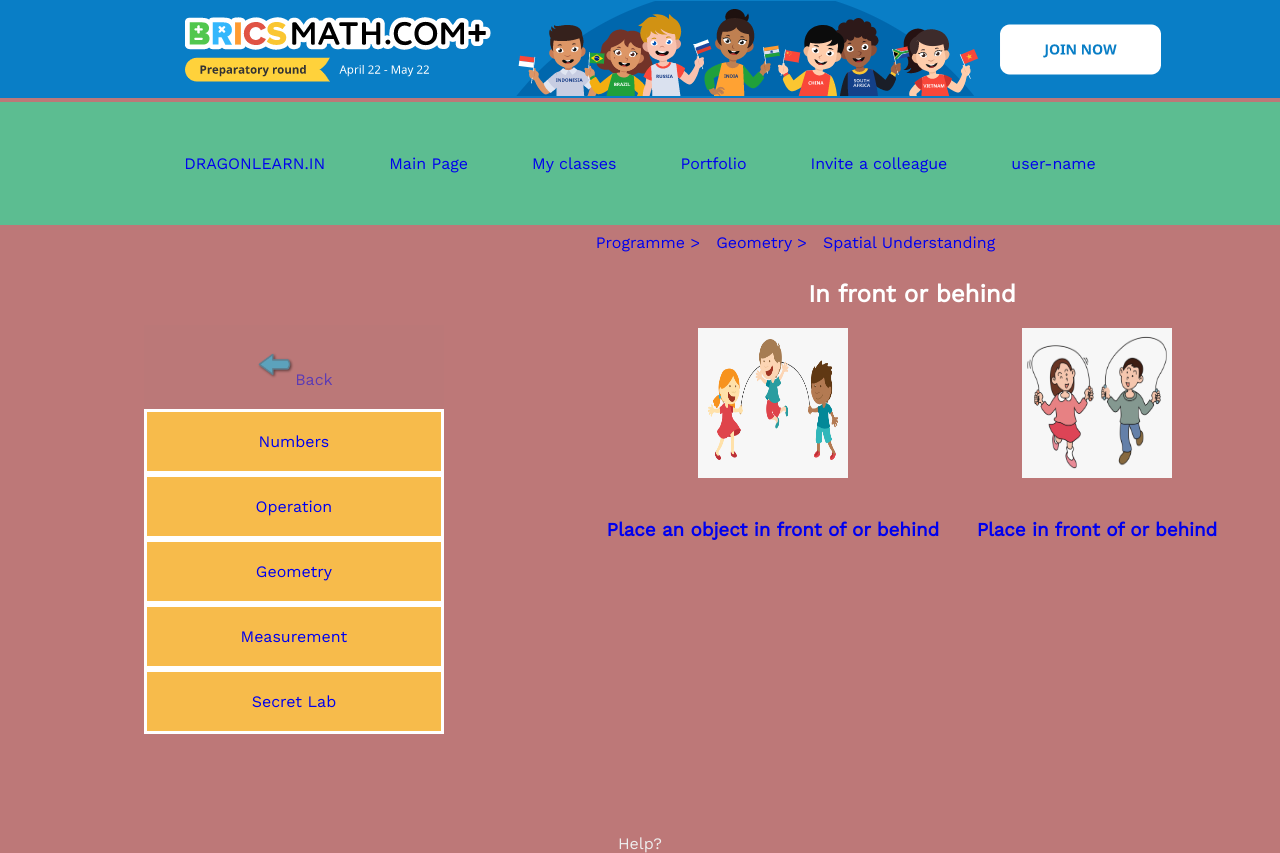
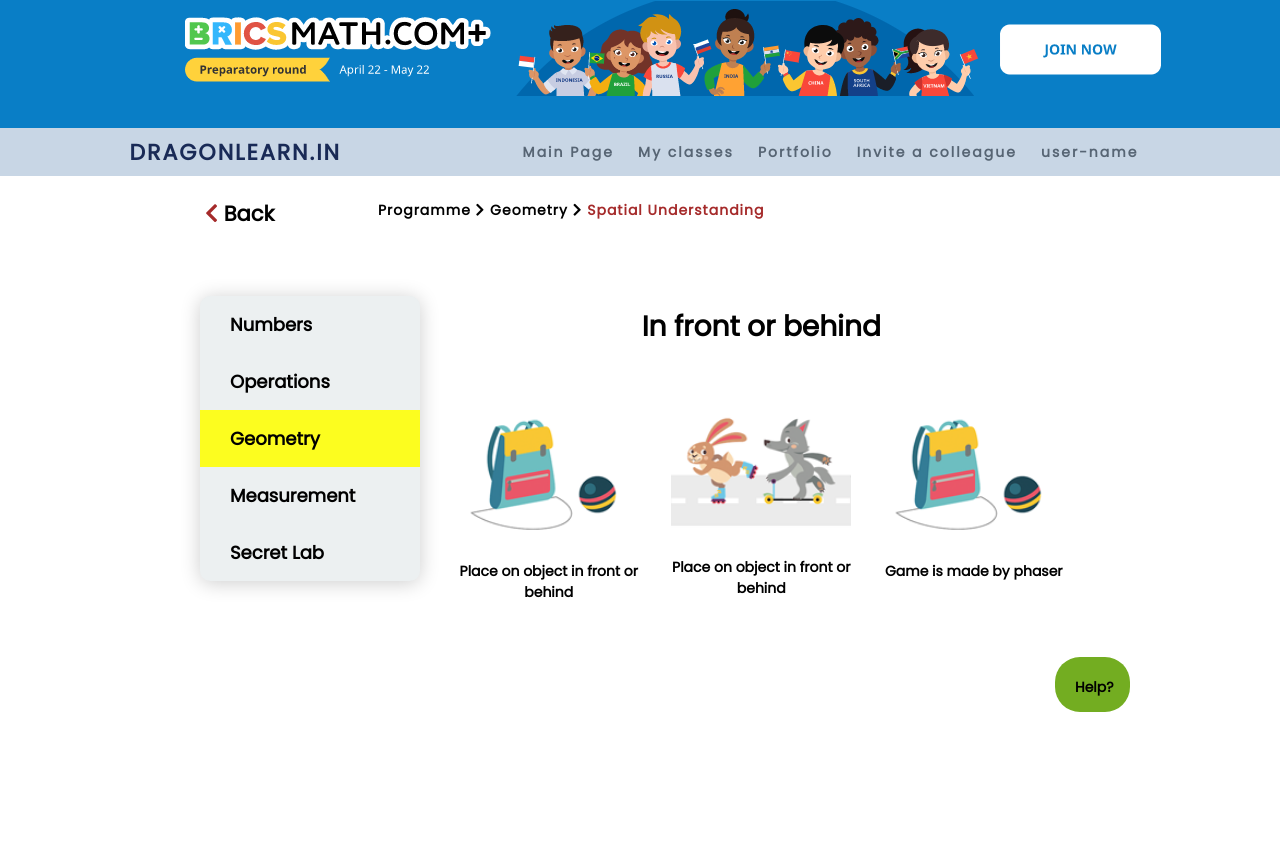
Before and after one commit to tuanthanh-nguyen/InfrontOf_Behind-Dragonlearn.in, a plain HTML site: page index.html in a window 1280 px wide. Shown: the top 853 px of the page. After the commit the page ends 800 px from the top, so only its background shows below. Drawn offline with nearby package versions, Linux system fonts and the light colour scheme.

Commit message:
fix index

```diff
--- a/index.html
+++ b/index.html
@@ -1,61 +1,100 @@
 <!DOCTYPE html>
+<html lang="en">
 <head>
+    <link href="outline/css/all.css" rel="stylesheet">
+    <link href="https://fonts.googleapis.com/css?family=Poppins&display=swap" rel="stylesheet">
     <meta charset="UTF-8">
     <meta name="viewport" content="width=device-width, initial-scale=1.0">
-        <title>In Front or Behind</title>
-        <link rel="stylesheet" type="text/css" href="style.css">
+    <meta http-equiv="X-UA-Compatible" content="ie=edge">
+
+    <link href="./style2.css" rel="stylesheet">
+    <title>Education web-site for children</title>
 </head>
 <body>
-        <div id="top">
+    <!--banner-->
+    <div class="banner">
         <a href="#"><img src="image/banner.png" id="banner"></a>
     </div>
-
-        <div class="container">
-            <header>
+    <!--banner-->
+    <!--navbar-->
     <nav>
-                    <ul class="nav">
-                        <li style = "color:black;font-style:bold;"><a href="#">DRAGONLEARN.IN</a></li>
+        <div class="logo">
+            <a href="#"><h4>DRAGONLEARN.IN</h4></a>
+        </div>
+        <ul class="nav-links">
             <li><a href="#">Main Page</a></li>
             <li><a href="#">My classes</a></li>
             <li><a href="#">Portfolio</a></li>
             <li><a href="#">Invite a colleague</a></li>
             <li><a href="#">user-name</a></li>
+        </ul>
+
     </nav>
-            </header>
-
-            <section>
-                <div class="sidebar" >
+    <!--navbar-->
+    <!--content-->
+    <div class="container">
+        <!--navigation-->
+        <div class="navigation">
+            <div class="back">
+                <a href="#"><h2><i class="fas fa-chevron-left"  style="color: brown;"></i> Back </h2></a>
+            </div>
+            <div class="navigate">
+                <h4><a href="#">Programme</a> <i class="fas fa-chevron-right"></i> <a href="#">Geometry</a> <i class="fas fa-chevron-right"></i> <a href="" style="color: brown;">Spatial Understanding</a></h4>
+            </div>
+        </div>
+        <!--navigation-->
+        <!--content-->
+        <div class="page-content">
+            <!--menu-->
+            <div class="menu">
+                <div class="menu-table">
                     <ul>
-                        <li><a href="#">
-                            <img src="image/back_icon.png" alt="back icon " class="back-logo">Back
-                        </a></li>
                         <li><a href="#">Numbers</a></li>
-                        <li><a href="#">Operation</a></li>
-                        <li><a href="#">Geometry</a></li>
+                        <li><a href="#">Operations</a></li>
+                        <li class="chosing"><a href="#">Geometry</a></li>
                         <li><a href="#">Measurement</a></li>
                         <li><a href="#">Secret Lab</a></li>
                     </ul>
                 </div>
-                <div class="main">
-                    <ul class="nav-bar">
-                        <li><a href="#">Programme  ></a></li>
-                        <li><a href="#">Geometry  ></a></li>
-                        <li><a href="#">Spatial Understanding</a></li>
-                    </ul>
-                    <main>
-                        <h2>In front or behind</h2>
-                        <ul class="game-on">
-                            <li><a href="demopage.html"><img src="image/game_demo_pic.png" alt="game demo pic" class="game-demo-pic"></a><h3><a href="demopage.html">Place an object in front of or behind</a></h3></li>
-                            <li><a href="demopage.html"><img src="image/game_play.png" alt="game play pic" class="game-play-pic"></a><h3><a href="demopage.html">Place in front of or behind</a></h3></li>
-
-                        </ul>
-                    </main>
             </div>
-            </section>
-
+            <!--menu-->
+            <!--Games-->
+            <div class="games">
+                <h1>In front or behind</h1>
+                <div class="list-games">
+                    <div class="game">
+                        <a href="../game 1/game_1.html">
+                            <img style="float: right;padding:5px 5px 5px 5px" src="image/item.png">
+                        </a>
+                        <div class="game-content">
+                            <a href="game 1/game_1.html">Place on object in front or behind</a>
+                        </div>
+                    </div>
+                    <div class="game">
+                        <a href="#">
+                            <img src="image/1439-f927d988cc80e09972fbe7b419d658d3.png">
+                        </a>
+                        <div class="game-content">
+                            <a href="#">Place on object in front or behind</a>
+                        </div>
+                    </div>
+                    <div class="game">
+                        <a href="demopage.html">
+                            <img style="float: right;padding:5px 5px 5px 5px" src="image/item.png">
+                        </a>
+                        <div class="game-content">
+                            <a href="demopage.html">Game is made by phaser</a>
+                        </div>
+                    </div>
+                </div>
+            </div>
+            <!--Games-->
+        </div>
+        <!--content-->
+    </div>
+    <!--content-->
     <footer>
-                <a href="#">Help?</a>
+        <p id="rcorners1" style="text-align: center;"><a href="#">Help?</a></p>
     </footer>
-        </div>
 </body>
 </html>
--- /dev/null
+++ b/outline/index.html
@@ -0,0 +1,61 @@
+<!DOCTYPE html>
+    <head>
+        <meta charset="UTF-8">
+        <meta name="viewport" content="width=device-width, initial-scale=1.0">
+        <title>In Front or Behind</title>
+        <link rel="stylesheet" type="text/css" href="style.css">
+    </head>
+    <body>
+        <div id="top">
+            <a href="#"><img src="image/banner.png" id="banner"></a>
+        </div>
+
+        <div class="container">
+            <header>
+                <nav>
+                    <ul class="nav">
+                        <li style = "color:black;font-style:bold;"><a href="#">DRAGONLEARN.IN</a></li>
+                        <li><a href="#">Main Page</a></li>
+                        <li><a href="#">My classes</a></li>
+                        <li><a href="#">Portfolio</a></li>
+                        <li><a href="#">Invite a colleague</a></li>
+                        <li><a href="#">user-name</a></li>
+                </nav>
+            </header>
+
+            <section>
+                <div class="sidebar" >
+                    <ul>
+                        <li><a href="#">
+                            <img src="image/back_icon.png" alt="back icon " class="back-logo">Back
+                        </a></li>
+                        <li><a href="#">Numbers</a></li>
+                        <li><a href="#">Operation</a></li>
+                        <li><a href="#">Geometry</a></li>
+                        <li><a href="#">Measurement</a></li>
+                        <li><a href="#">Secret Lab</a></li>
+                    </ul>
+                </div>
+                <div class="main">
+                    <ul class="nav-bar">
+                        <li><a href="#">Programme  ></a></li>
+                        <li><a href="#">Geometry  ></a></li>
+                        <li><a href="#">Spatial Understanding</a></li>
+                    </ul>
+                    <main>
+                        <h2>In front or behind</h2>
+                        <ul class="game-on">
+                            <li><a href="demopage.html"><img src="image/game_demo_pic.png" alt="game demo pic" class="game-demo-pic"></a><h3><a href="demopage.html">Place an object in front of or behind</a></h3></li>
+                            <li><a href="demopage.html"><img src="image/game_play.png" alt="game play pic" class="game-play-pic"></a><h3><a href="demopage.html">Place in front of or behind</a></h3></li>
+
+                        </ul>
+                    </main>
+                </div>
+            </section>
+
+            <footer>
+                <a href="#">Help?</a>
+            </footer>
+        </div>
+    </body>
+</html>
--- /dev/null
+++ b/style2.css
@@ -0,0 +1,217 @@
+body {
+    padding: 0px;
+    margin: 0px;
+    font-size: 14px;
+    font-family: 'Poppins', sans-serif;
+}
+
+#rcorners1 {
+    position: absolute;
+    border-radius: 25px;
+    background: #73AD21;
+    padding: 20px;
+    width: 35px;
+    height: 15px;
+    right: 150px;
+}
+#rcorners1 a{
+    text-decoration: none;
+    font-weight: bold;
+    color: black;
+
+}
+
+#rcorners1 a:hover {
+    color: #563ce7;
+    transition: 0.3s;
+}
+
+.logo {
+    color: #192a56;
+    text-transform: uppercase;
+    letter-spacing: 2px;
+    font-size: 22px;
+}
+
+.logo a{
+    color: #192a56;
+    text-decoration: none;
+}
+
+.banner {
+    width: 100%;
+    height: 16vh;
+    background:#097ec6;
+    text-align: center;
+    background-size: 100% 100%;
+    background-position: center;
+}
+
+nav {
+    display: flex;
+    height: 6vh;
+    background: #c8d6e5;
+    align-content: center;
+    align-items: center;
+    justify-content: space-evenly;
+    font-family: 'Poppins', sans-serif;
+}
+
+.nav-links {
+    display: flex;
+    justify-content: space-around;
+    width: 50%;
+}
+
+.nav-links li {
+    list-style: none;
+}
+
+.nav-links a {
+    color: #576574;
+    text-decoration: none;
+    letter-spacing: 2px;
+    font-weight: bold;
+    font-size: 14px;
+}
+
+.burger {
+    display: none;
+    cursor: pointer;
+}
+
+.burger div {
+    width: 25px;
+    height: 3px;
+    background-color: #273c75;
+    margin: 5px;
+    transition: all 0.3s ease;
+}
+
+.container {
+    padding: 0px 200px;
+}
+
+
+.nav-active {
+    transform: translateX(0%);
+}
+
+
+
+.toggle .line1 {
+    transform: rotate(-45deg) translate(-5px, 6px);
+}
+.toggle .line2 {
+    opacity: 0;
+}
+.toggle .line3 {
+    transform: rotate(45deg) translate(-5px, -6px);
+}
+
+.navigation {
+    padding: 5px;
+    display: flex;
+}
+
+.navigation a {
+    text-decoration: none;
+    color: black;
+}
+
+.navigation .back {
+    flex-grow: 1;
+}
+
+.navigate {
+    flex-grow: 3;
+    letter-spacing: 1px;
+}
+
+.page-content {
+    padding: 30px 0;
+    display: flex;
+}
+
+.menu {
+    flex-grow: 1;
+    padding: 0px;
+}
+
+.menu-table {
+    width: 220px;
+    border-radius: 10px;
+    padding: 0px;
+    box-shadow: 0 2px 20px rgba(0,0,0,0.2);
+    background: #ecf0f1;
+}
+
+.menu-table ul {
+    padding: 0px 0px;
+}
+
+.menu-table li {
+    list-style: none;
+    padding: 15px 30px;
+    font-size: 18px;
+    font-weight: bold;
+
+}
+
+.menu-table a {
+    text-decoration: none;
+    color: black;
+}
+
+.menu-table a:hover {
+    color: #e74c3c;
+    transition: 0.2s;
+}
+
+.menu-table .chosing {
+    background:rgba(255, 255, 0, 0.87);
+}
+
+.games {
+    flex-grow: 3;
+    justify-content: center;
+    text-align: center;
+    padding: 5px 0px;
+}
+
+.list-games {
+    justify-content: center;
+    display: flex;
+    justify-content: space-around;
+}
+
+.game {
+    width: 180px;
+    padding: 5px;
+    text-align: center;
+    margin-left: auto;
+    margin-right: auto;
+}
+
+.game .avatar {
+    width: 180px;
+    height: 180px;
+    background: #d35400;
+    border-radius: 20px;
+}
+
+.game-content a {
+    text-decoration: none;
+    font-weight: bold;
+    color: black;
+}
+
+.game-content a:hover {
+    color: #e74c3c;
+    transition: 0.2s;
+}
+
+.game img {
+    width: 180px;
+    height: 180px;
+}
```
Lines whose indentation alone changed are shown as unchanged.
